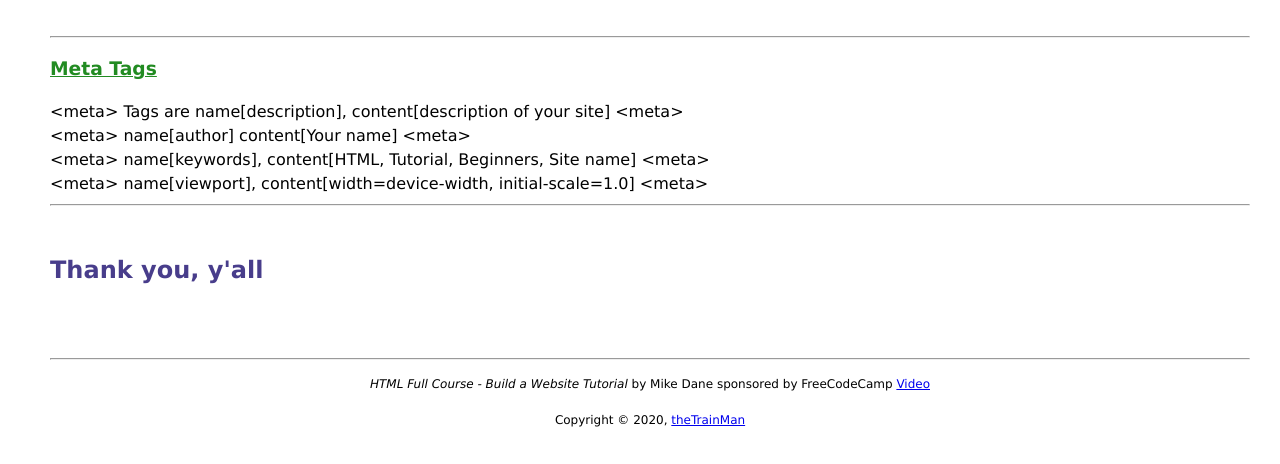
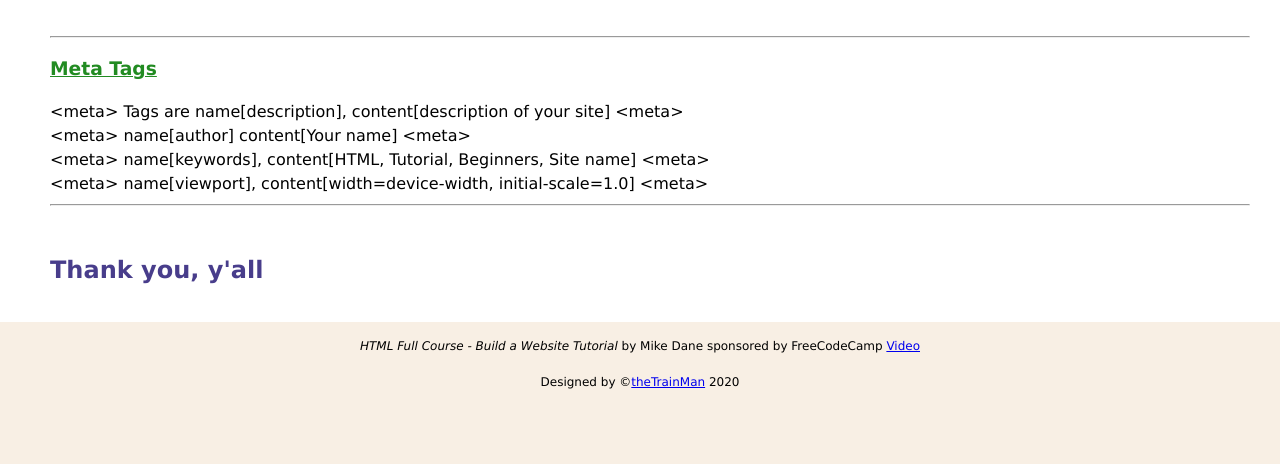
Before and after one commit to theTrainMan/1.1_HTML__Full_Basics_Course, a plain HTML site: page index.html in a window 1280 px wide. Shown: the part 5964-6428 px from the top of the page. After the commit the page ends 6370 px from the top, so only its background shows below. Drawn offline with Linux system fonts and the light colour scheme.

Commit message:
Footer Updated

```diff
--- a/index.html
+++ b/index.html
@@ -283,21 +283,18 @@
         <hr>
         <br>
         <h2>Thank you, y'all</h2>
-        <div class="clearfix"></div>
-        <br>
-        <br>
-        <hr>
+
+    </div>
+    <!-- ./container -->
     <!-- FOOTER -->
     <footer>
         <section class="reference ">
             <p><cite>HTML Full Course - Build a Website Tutorial</cite> by Mike Dane sponsored by FreeCodeCamp <a href="https://www.youtube.com/watch?v=pQN-pnXPaVg&list=WL&index=3 " target="_blank "> Video</a></p>
         </section>
         <section class="trademark ">
-                <p>Copyright &copy; 2020, <a href="https://github.com/theTrainMan " target="_blank ">theTrainMan</a></p>
+            <p>Designed by &copy;<a href="https://github.com/theTrainMan " target="_blank ">theTrainMan</a> 2020</p>
         </section>
     </footer>
-
-    </div>
 </body>
 
 </html>
```
Lines whose indentation alone changed are shown as unchanged.
